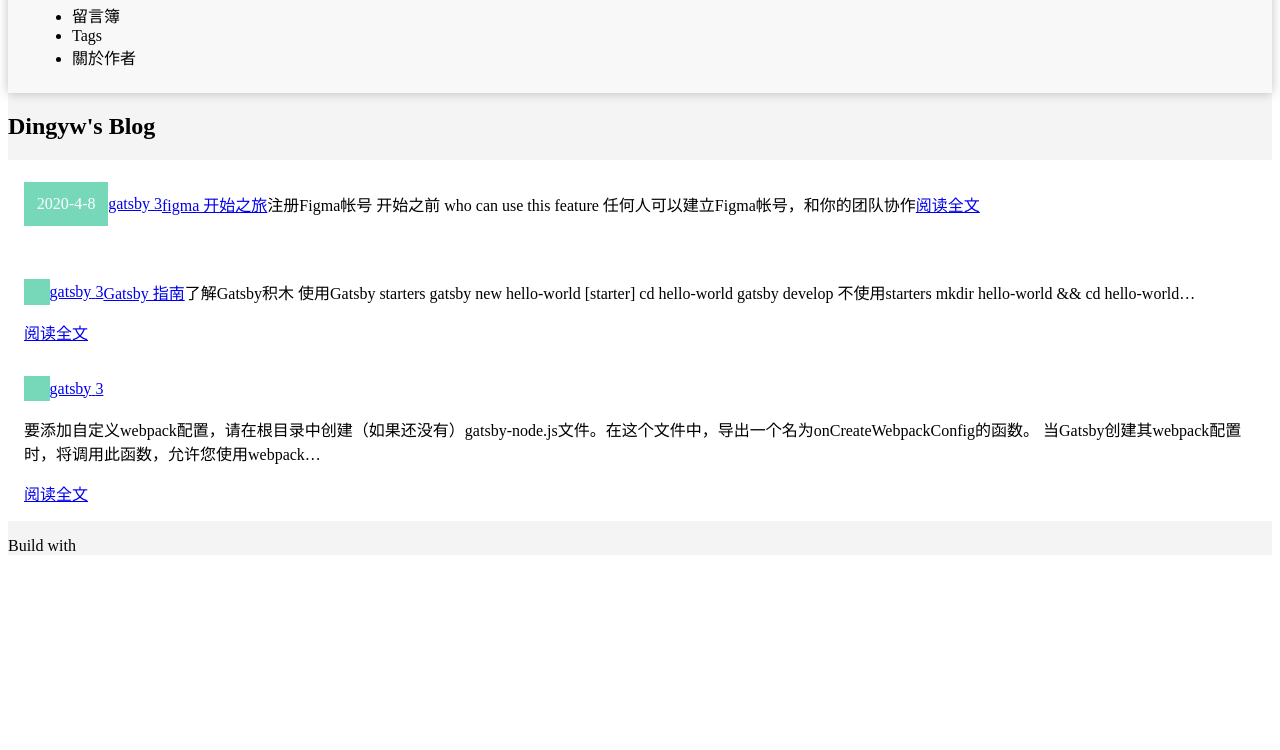
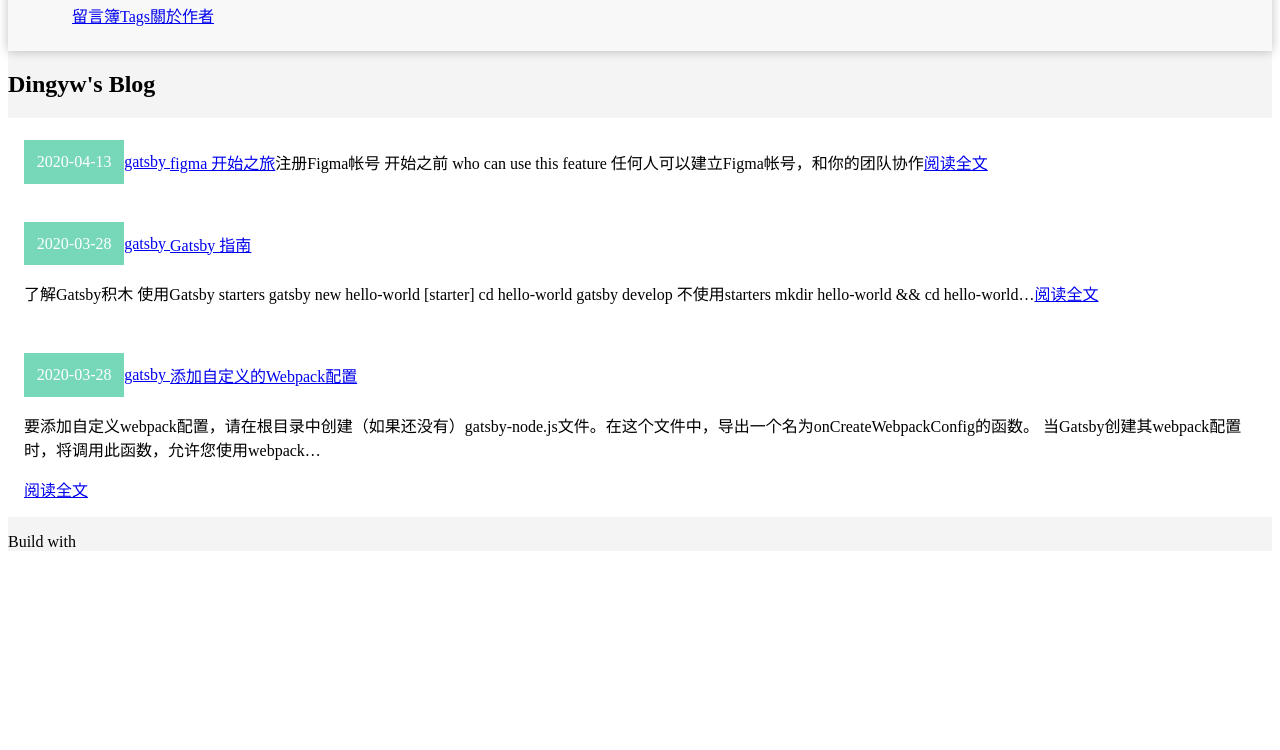
Before and after one commit to dyw/technologyblog, a Gatsby site: page / in a window 1280 px wide. Shown: the part 50-800 px from the top of the page. Built offline with nearby package versions, Linux system fonts and the light colour scheme; Gatsby itself is replaced by a stand-in of ours; some packages are replaced by stand-ins of ours.

Commit message:
add layout style

```diff
--- a/package.json
+++ b/package.json
@@ -24,6 +24,11 @@
   "dependencies": {
     "@emotion/core": "^10.0.28",
     "@emotion/styled": "^10.0.27",
+    "@fortawesome/fontawesome-svg-core": "^1.2.28",
+    "@fortawesome/free-brands-svg-icons": "^5.13.0",
+    "@fortawesome/free-regular-svg-icons": "^5.13.0",
+    "@fortawesome/free-solid-svg-icons": "^5.13.0",
+    "@fortawesome/react-fontawesome": "^0.1.9",
     "gatsby": "^2.20.12",
     "gatsby-plugin-emotion": "^4.2.1",
     "gatsby-plugin-layout": "^1.2.1",
--- a/src/components/card/index.js
+++ b/src/components/card/index.js
@@ -21,7 +21,7 @@ const Card = ({
             <div className="stats">
               <span className="date">{date}</span>
               {tags.map(name => (
-                <Tag name={name} count="3" />
+                <Tag name={name} key={name}/>
               ))}
               <Link to="/">{title}</Link>
               <p>{description}</p>
--- a/src/components/navbar/index.js
+++ b/src/components/navbar/index.js
@@ -1,8 +1,12 @@
 import React from "react"
 import ReactGA from "react-ga"
+import { FontAwesomeIcon } from "@fortawesome/react-fontawesome"
+import { faBars } from "@fortawesome/free-solid-svg-icons"
 
 import config from "../../config"
 import { gotoPage } from "../../utils/url"
+
+import Item from "./item"
 
 import "./index.scss"
 
@@ -21,7 +25,7 @@ const Navbar = () => (
     <div className="container">
       <button
         type="button"
-        className="navbar-brand"
+        className="navbar-brand btn btn-default"
         onClick={() => {
           ReactGA.event({
             category: 'User',
@@ -38,13 +42,23 @@ const Navbar = () => (
         data-toggle="collapse"
         data-target="#navbarSupportedContent"
       >
-          icon
+        <FontAwesomeIcon icon={faBars} />
       </button>
-      <div>
-        <ul>
+      <div
+        className="collapse navbar-collapse flex-row-reverse"
+        id="navbarSupportedContent"
+      >
+        <ul className="navbar-nav mr-2">
           {navbarList.map(item => (
-            <li>{item.title}</li>
+
+            <Item
+              name={item.title}
+              key={item.href}
+              url={item.href}
+              list={item.list}
+            />
           ))}
+
         </ul>
       </div>
     </div>
--- /dev/null
+++ b/src/components/navbar/item/index.js
@@ -0,0 +1,28 @@
+import React from "react"
+import { Link } from "gatsby"
+import ReactGA from "react-ga"
+
+import { gotoPage } from "../../../utils/url"
+
+const Item = ({ url, name, list = [] }) => {
+  if (list.length === 0) {
+    return (
+      <Link
+        className="nav-btn btn btn-link"
+        href={url}
+        to={url}
+        onClick={() => {
+          ReactGA.event({
+            category: 'User',
+            action: `Click nav-menu: ${name}`,
+          })
+          gotoPage(url)
+        }}
+      >
+        {name}
+      </Link>
+    )
+  }
+}
+
+export default Item
--- a/src/components/transition/index.js
+++ b/src/components/transition/index.js
@@ -3,6 +3,25 @@ import {
     TransitionGroup,
     Transition as ReactTransition
  } from "react-transition-group"
+
+ import config from "../../config"
+
+ const { transitionDelay = 100 } = config
+
+ const getTransitionStyles = {
+  entering: {
+    position: 'absolute',
+    opacity: 0,
+  },
+  entered: {
+    transition: `opacity ${transitionDelay}ms ease-in-out`,
+    opacity: 1,
+  },
+  exiting: {
+    transition: `all ${transitionDelay}ms ease-in-out`,
+    opacity: 0,
+  },
+}
 
 class Transition extends React.PureComponent {
     render() {
@@ -11,9 +30,12 @@ class Transition extends React.PureComponent {
           <TransitionGroup>
             <ReactTransition
               key={location.pathname}
+              timeout={
+                { enter: transitionDelay, exit: transitionDelay }
+              }
             >
                 {status => (
-                    <div>{children}</div>
+                    <div style={{ ...getTransitionStyles[status] }}>{children}</div>
                 )}
             </ReactTransition>
           </TransitionGroup>
--- a/src/config/index.js
+++ b/src/config/index.js
@@ -35,7 +35,7 @@ module.exports = {
     "iconUrl": "https://i.imgur.com/kjt2x52.jpg",
     "wordings": ["GatsbyJS, ReactJS", "全週期開發者"],
     "gaTrackId": "UA-84737574-3",
-    "navbarList": [
+    navbarList: [
       {
         "href": "/guestbook/",
         "title": "留言簿"
--- a/src/md/figma/index.md
+++ b/src/md/figma/index.md
@@ -1,6 +1,6 @@
 ---
 title: "figma 开始之旅"
-date: "2020-4-8"
+date: "2020-04-13"
 ---
 
 ## 注册Figma帐号
--- a/src/md/gatsby/tutorial.md
+++ b/src/md/gatsby/tutorial.md
@@ -1,5 +1,6 @@
 ---
 title: "Gatsby 指南"
+date: "2020-03-28"
 ---
 
 ## 了解Gatsby积木
--- a/src/md/gatsby/webpackconfig.md
+++ b/src/md/gatsby/webpackconfig.md
@@ -1,5 +1,6 @@
 ---
-添加自定义的Webpack配置
+title: "添加自定义的Webpack配置"
+date: "2020-03-28"
 ---
 
 要添加自定义webpack配置，请在根目录中创建（如果还没有）gatsby-node.js文件。在这个文件中，导出一个名为onCreateWebpackConfig的函数。
```
Also changed, not shown: src/pages/index.scss (added, +10 -0 lines), 1 other file.
